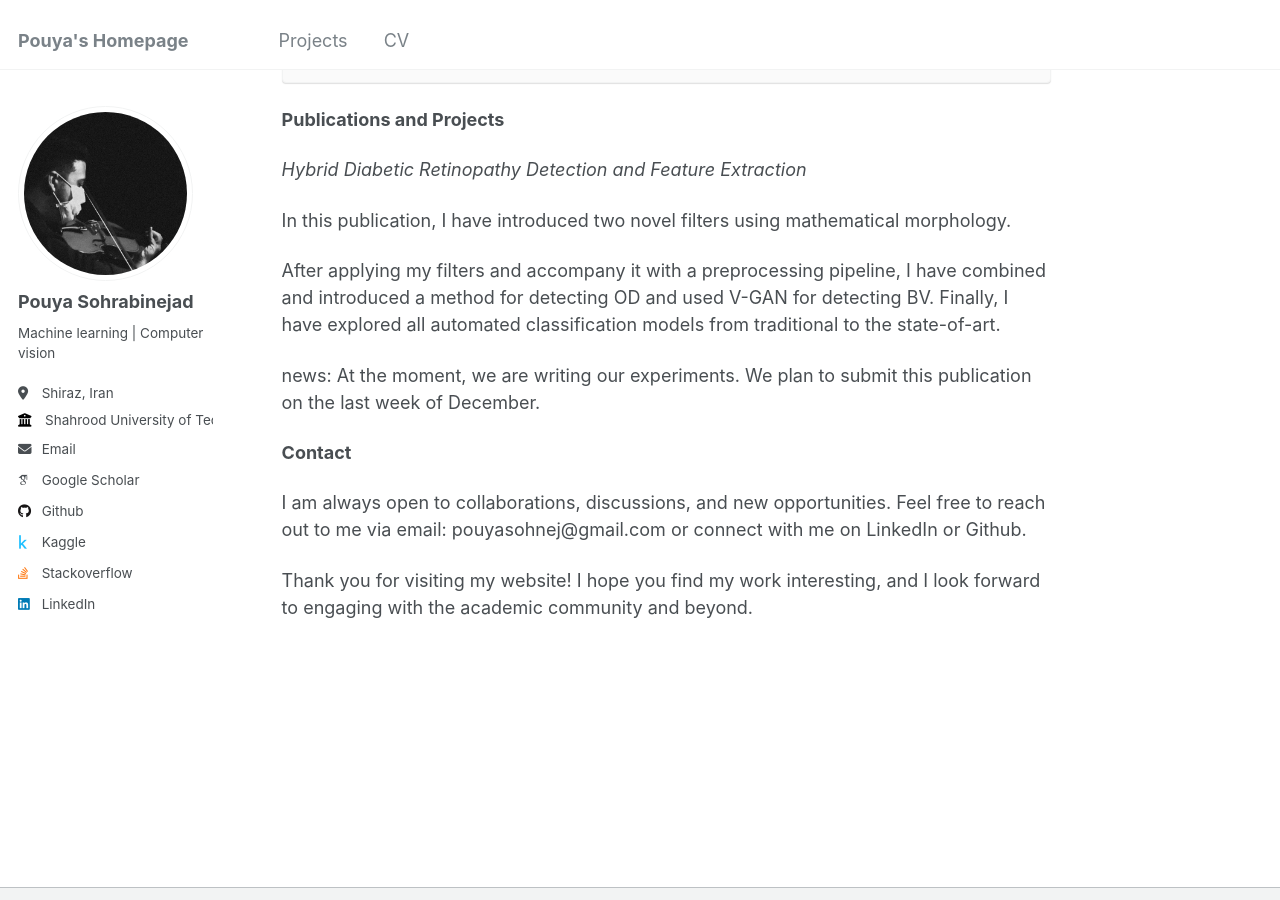
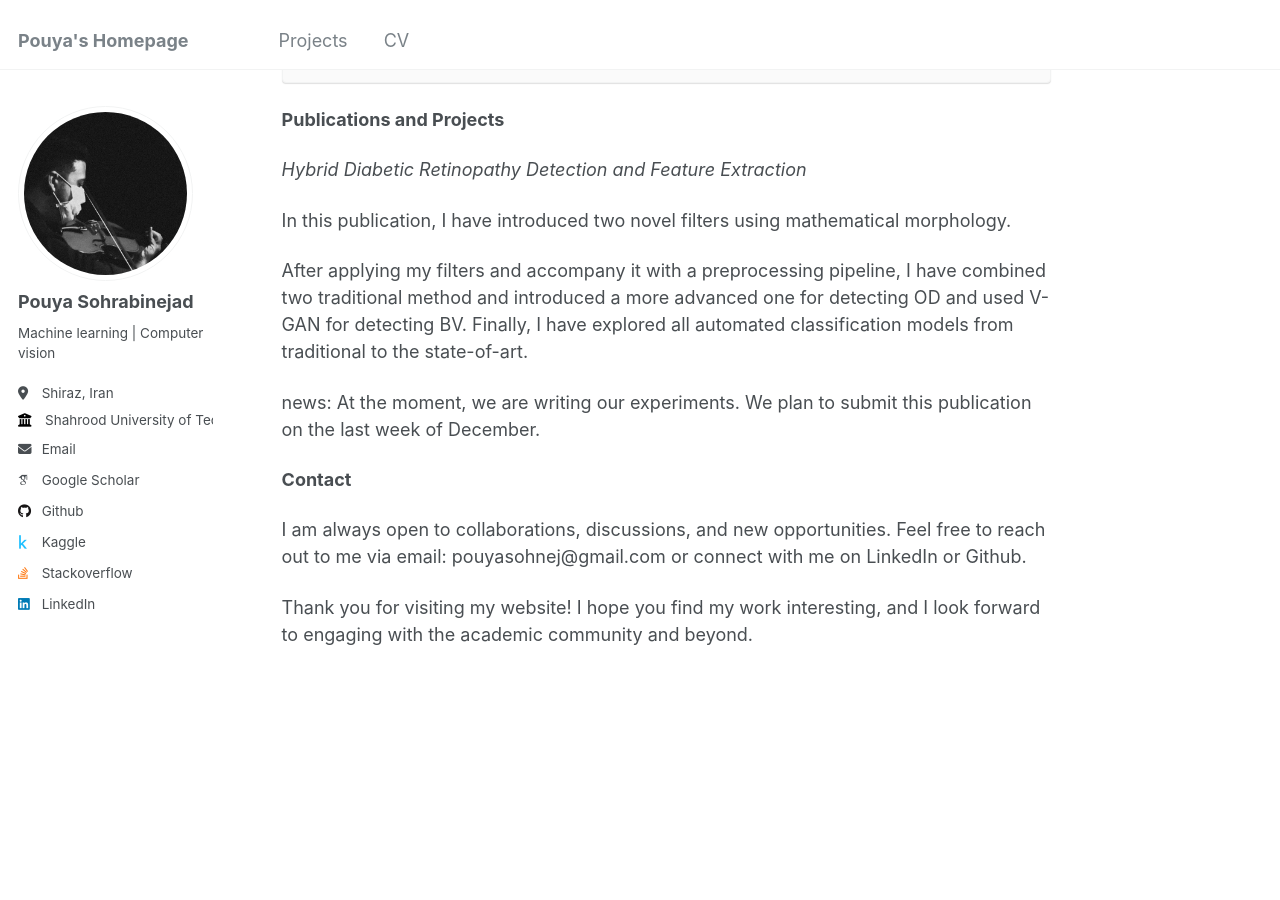
Before and after one commit to PouyaSonej/PouyaSonej.github.io, a Jekyll site: the page built from _pages/about.md, in a window 1280 px wide and 900 px high, scrolled down 798 px. Built offline with Jekyll 4.4.1, drawn with Linux system fonts in a browser that asks for light colours; some web fonts are replaced.

Commit message:
Update about.md

```diff
--- a/_pages/about.md
+++ b/_pages/about.md
@@ -32,7 +32,7 @@ My primary research interests include:
 
 In this publication, I have introduced two novel filters using mathematical morphology.
 
-After applying my filters and accompany it with a preprocessing pipeline, I have combined and introduced a method for detecting OD and used V-GAN for detecting BV. Finally, I have explored all automated classification models from traditional to the state-of-art.
+After applying my filters and accompany it with a preprocessing pipeline, I have combined two traditional method and introduced a more advanced one for detecting OD and used V-GAN for detecting BV. Finally, I have explored all automated classification models from traditional to the state-of-art.
 
 news: At the moment, we are writing our experiments. We plan to submit this publication on the last week of December.
 
```
